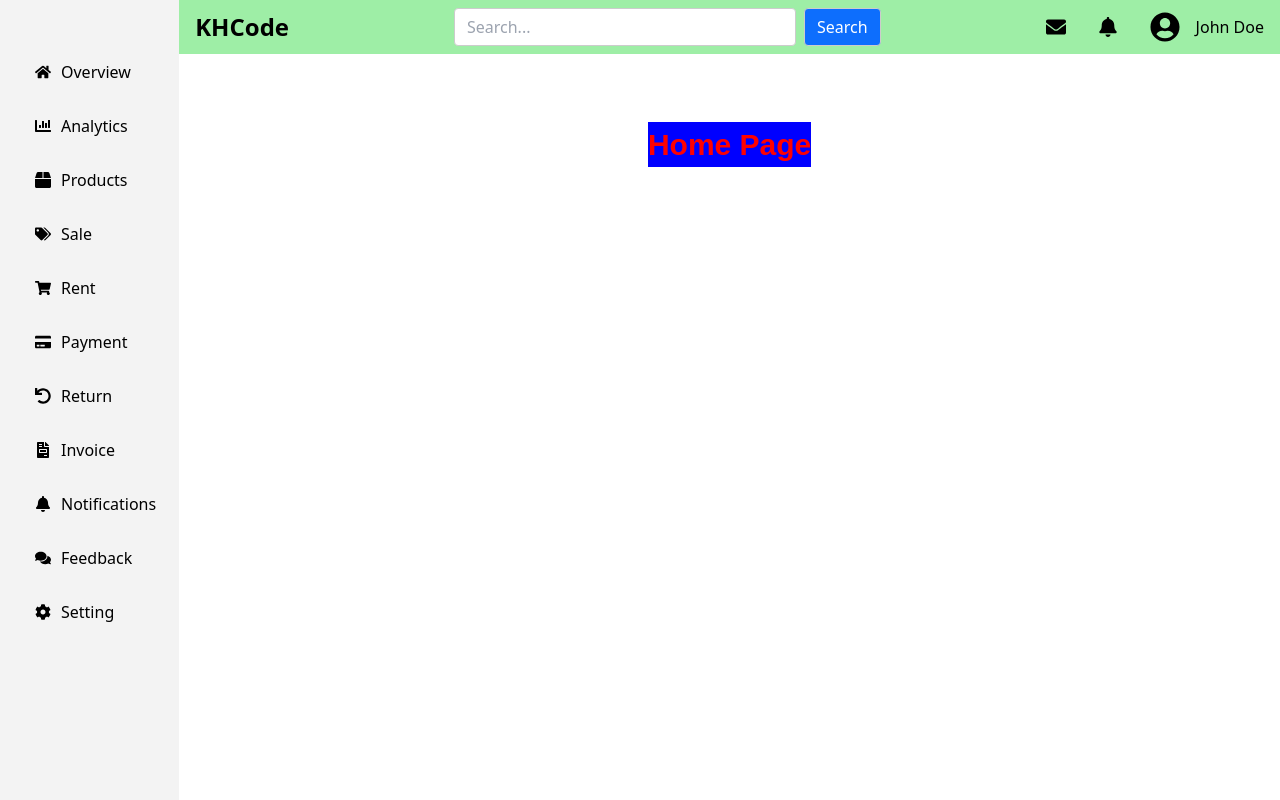
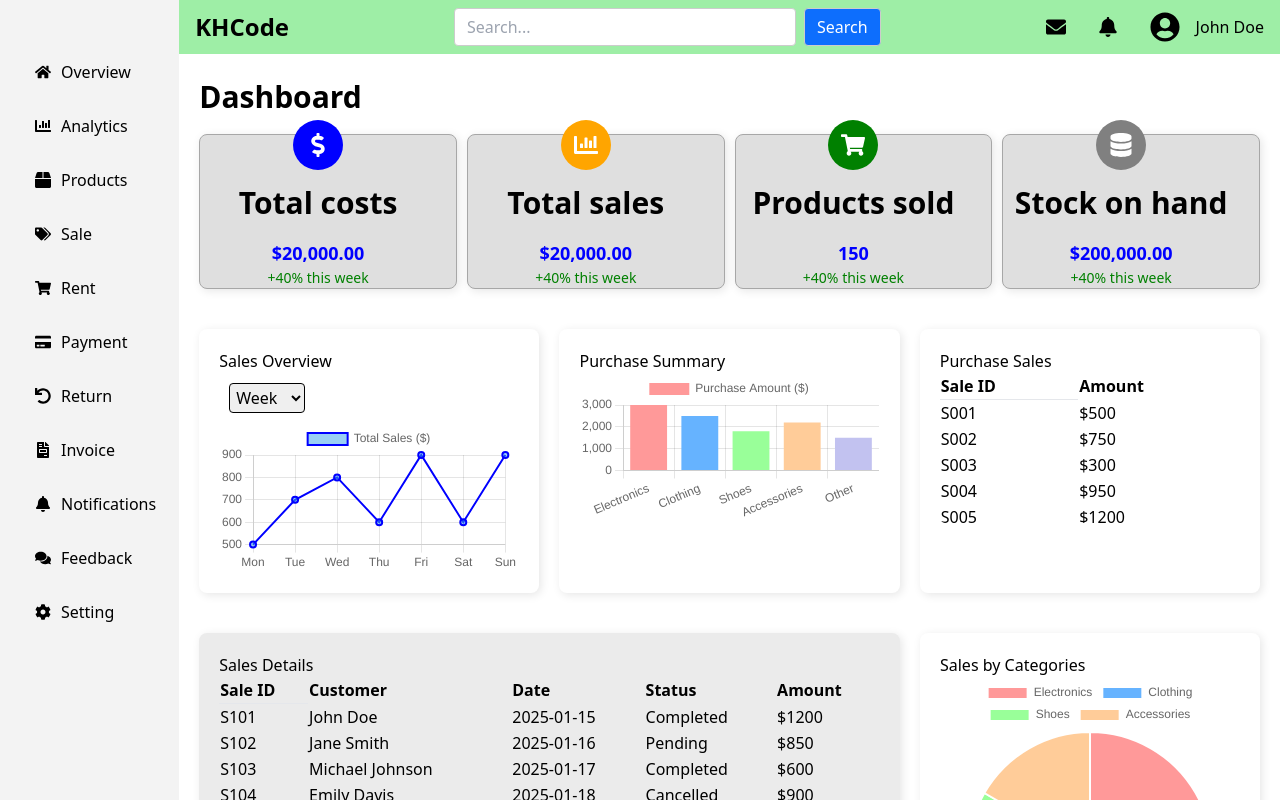
Before and after one commit to PEav52/POS-front-end, a Next.js app: page / in a window 1280 px wide. Shown: the top 800 px of the page. Built offline with nearby package versions, Linux system fonts and the light colour scheme.

Commit message:
add home page

```diff
--- a/src/app/page.tsx
+++ b/src/app/page.tsx
@@ -1,11 +1,10 @@
 import Image from "next/image";
+import Overview from './overview/page';
 
 export default function Home() {
   return (
-    <div className="grid grid-rows-[20px_1fr_20px] items-center justify-items-center min-h-screen p-8 pb-20 gap-16 sm:p-20 font-[family-name:var(--font-geist-sans)]">
-      <h1 style={{fontSize: 30, color: "red", backgroundColor: "blue", fontWeight: "bold", fontFamily: "sans-serif"}}>
-        Home Page
-      </h1>
+    <div>
+      <Overview />
     </div>
   );
 }
```
